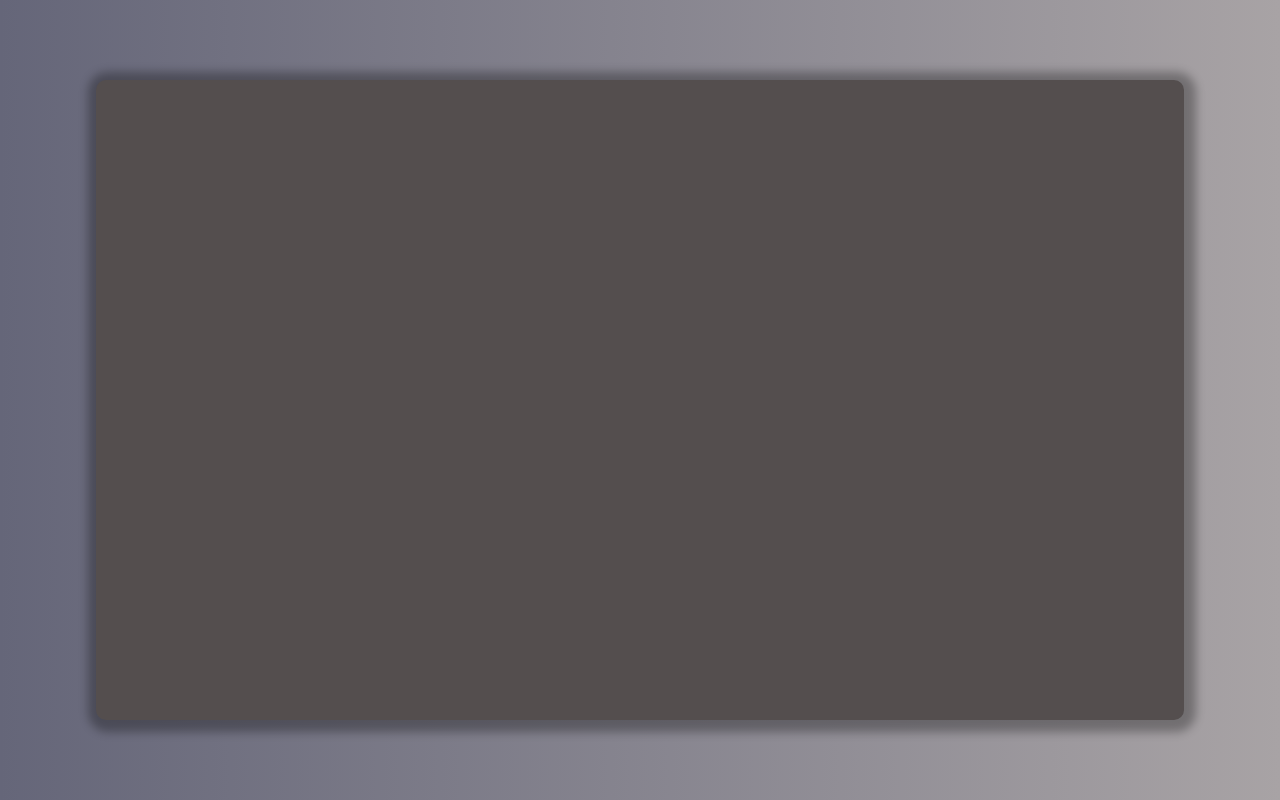
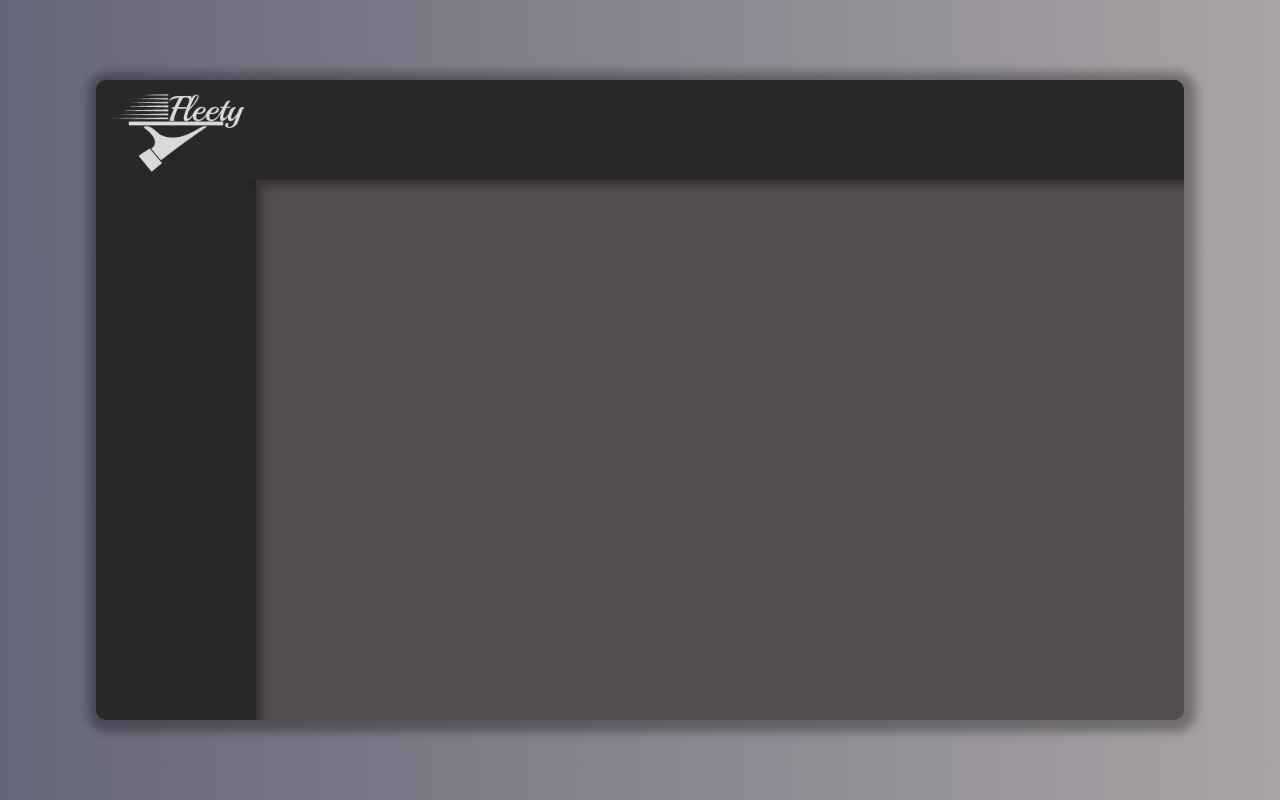
Before and after one commit to FilipeGarroteDev/Fleety-AutoService-Fullstack, a React (Create React App) app: page / in a window 1280 px wide. Built offline with nearby package versions, Linux system fonts and the light colour scheme.

Commit message:
feat: structured the layout of top menu and navigation bar

```diff
--- a/src/common/MainContainer.js
+++ b/src/common/MainContainer.js
@@ -1,6 +1,7 @@
 import styled from 'styled-components';
 
 export default styled.section`
+  position: relative;
   width: 85%;
   height: 80%;
   background-color: #544E4E;
--- /dev/null
+++ b/src/components/Dashboard/Logo/index.jsx
@@ -0,0 +1,28 @@
+import styled from 'styled-components';
+import fleetyLogo from '../../../assets/images/fleetyLogo.png';
+
+export default function Logo() {
+  return (
+    <Container>
+      <img src={fleetyLogo} alt="logo" />
+    </Container>
+  );
+}
+
+const Container = styled.aside`
+  width: 160px;
+  height: 100px;
+  background-color: #292727;
+  position: absolute;
+  top: 0;
+  left: 0;
+  display: flex;
+  align-items: center;
+  justify-content: center;
+  z-index: 10;
+
+  > img {
+    width: 160px;
+    height: 100px;
+  }
+`;
--- /dev/null
+++ b/src/components/Dashboard/NavigationBar/index.jsx
@@ -0,0 +1,16 @@
+import styled from 'styled-components';
+
+export default function NavigationBar() {
+  return <Container></Container>;
+}
+
+const Container = styled.aside`
+  width: 160px;
+  height: 100%;
+  background-color: #292727;
+  box-shadow: 0 6px 10px 5px rgba(0,0,0,0.4);
+  position: absolute;
+  bottom: 0;
+  top: 100px;
+  left: 0;
+`;
--- /dev/null
+++ b/src/components/Dashboard/TopMenu/index.jsx
@@ -0,0 +1,15 @@
+import styled from 'styled-components';
+
+export default function TopMenu() {
+  return <Container></Container>;
+}
+
+const Container = styled.aside`
+  width: 100%;
+  height: 100px;
+  background-color: #292727;
+  box-shadow: 6px 0 10px 5px rgba(0,0,0,0.4);
+  position: absolute;
+  top: 0;
+  left: 160px;
+`;
--- a/src/pages/Home/index.jsx
+++ b/src/pages/Home/index.jsx
@@ -1,10 +1,17 @@
 import MainContainer from '../../common/MainContainer';
 import Wrapper from '../../common/Wrapper';
+import Logo from '../../components/Dashboard/Logo';
+import NavigationBar from '../../components/Dashboard/NavigationBar';
+import TopMenu from '../../components/Dashboard/TopMenu';
 
 export default function Home() {
   return (
     <Wrapper>
-      <MainContainer></MainContainer>
+      <MainContainer>
+        <Logo />
+        <NavigationBar/>
+        <TopMenu/>
+      </MainContainer>
     </Wrapper>
   );
 }
```
Also changed, not shown: src/assets/images/fleetyLogo.png (added).
